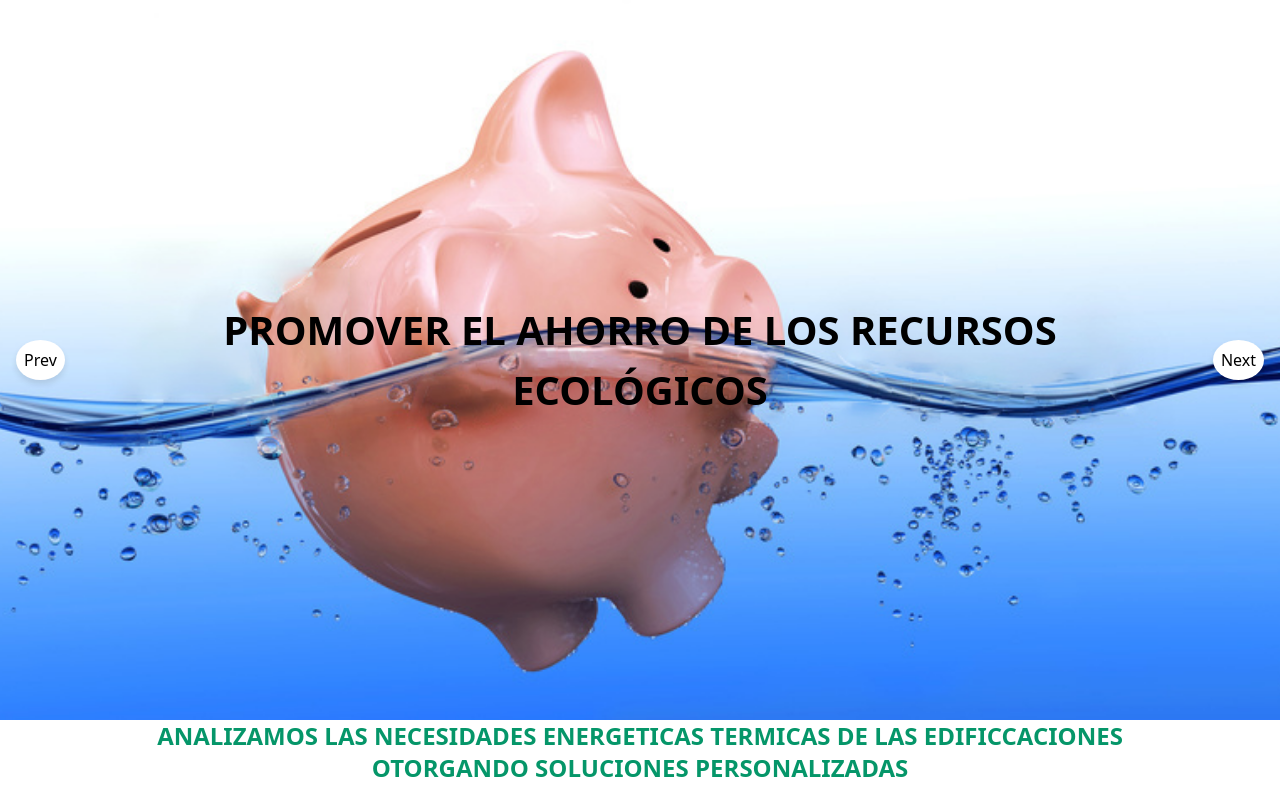
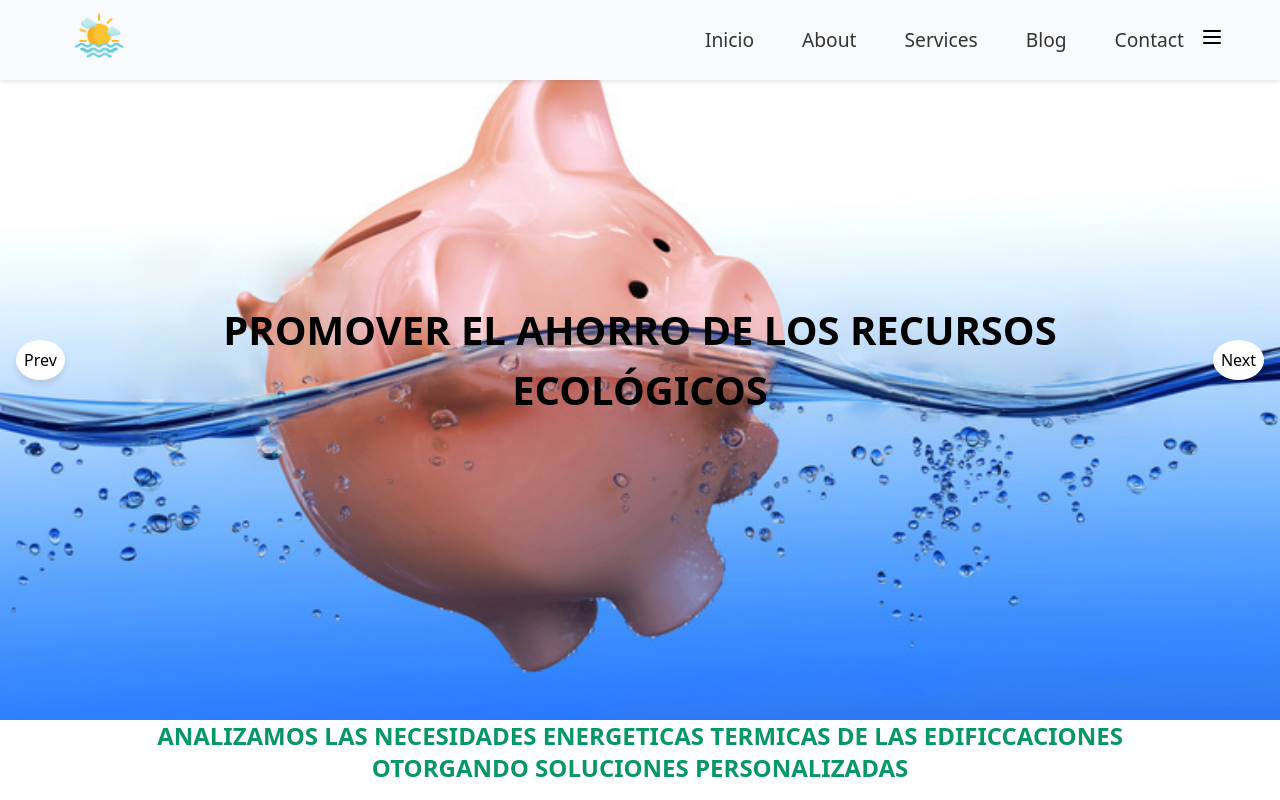
Before and after one commit to luigiRR/repositorio-ecocalor, a React (Create React App) app: page /Services in a window 1280 px wide. Shown: the top 800 px of the page. Built offline with nearby package versions, Linux system fonts and the light colour scheme; grey boxes are pictures that could not be loaded.

Commit message:
add navigation on views

```diff
--- a/src/components/Navigation/Navigation.jsx
+++ b/src/components/Navigation/Navigation.jsx
@@ -18,7 +18,7 @@ export default function Navigation() {
   };
 
   const logoStyle = {
-    height: '60px', // Ajusta la altura de tu logo
+    height: '90px', // Ajusta la altura de tu logo
     width: 'auto',
   };
 
--- a/src/pages/About/About.jsx
+++ b/src/pages/About/About.jsx
@@ -1,5 +1,5 @@
 import React from 'react'
-// import Navigation from '../../components/Navigation/Navigation'
+import Navigation from '../../components/Navigation/Navigation'
 import Slider from '../../components/Hero-Slider/Slider'
 import TitleHead from '../../components/UI/TitleHead/TitleHead'
 import Footer from '../../components/Footer/Footer'
@@ -7,7 +7,7 @@ import Footer from '../../components/Footer/Footer'
 export default function About() {
     return (
         <div>
-            {/* <Navigation/> */}
+            <Navigation/>
             <Slider/>
             <TitleHead>realizamos progresos para el desarrollo del comfort termico de calidad</TitleHead>
 
--- a/src/pages/Blog/Blog.jsx
+++ b/src/pages/Blog/Blog.jsx
@@ -1,10 +1,10 @@
 import React from 'react'
-// import Navigation from '../../components/Navigation/Navigation'
+import Navigation from '../../components/Navigation/Navigation'
 
 export default function Blog() {
     return (
         <div>
-            {/* <Navigation/> */}
+            <Navigation/>
             <br /><br /><br />
             <div className="container">
                 <h1>hola blogger</h1>
--- a/src/pages/Contact/Contact.jsx
+++ b/src/pages/Contact/Contact.jsx
@@ -1,10 +1,10 @@
 import React from 'react'
-// import Navigation from '../../components/Navigation/Navigation'
+import Navigation from '../../components/Navigation/Navigation'
 
 export default function Contact() {
     return (
         <div>
-            {/* <Navigation/> */}
+            <Navigation/>
             <br /><br /><br />
 
             <div className="container mx-auto shadow">
--- a/src/pages/NotFound/Notfound.jsx
+++ b/src/pages/NotFound/Notfound.jsx
@@ -1,11 +1,11 @@
 import React from 'react'
 import nothing from '../../assets/img/24.png'
-// import Navigation from '../../components/Navigation/Navigation'
+import Navigation from '../../components/Navigation/Navigation'
 
 export default function Notfound() {
     return (
         <div>
-            {/* <Navigation/> */}
+            <Navigation/>
             <br />
             <br />
             <br />
--- a/src/pages/Servicios/Services.jsx
+++ b/src/pages/Servicios/Services.jsx
@@ -1,13 +1,13 @@
 import React from 'react'
 import Footer from '../../components/Footer/Footer'
 import Slider from '../../components/Hero-Slider/Slider'
-// import Navigation from '../../components/Navigation/Navigation'
+import Navigation from '../../components/Navigation/Navigation'
 import TitleHead from '../../components/UI/TitleHead/TitleHead'
 
 export default function Services() {
     return (
         <div>
-            {/* <Navigation/> */}
+            <Navigation/>
             <Slider/>
             <TitleHead>analizamos las necesidades energeticas termicas de las edificcaciones otorgando soluciones personalizadas</TitleHead>
 
```
